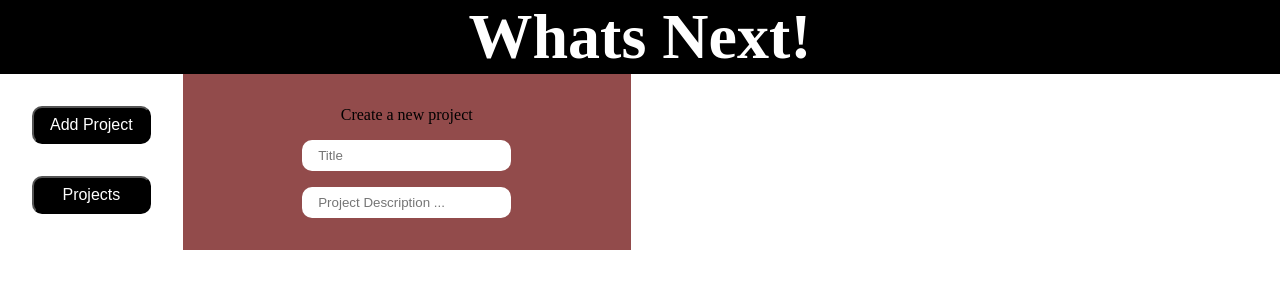
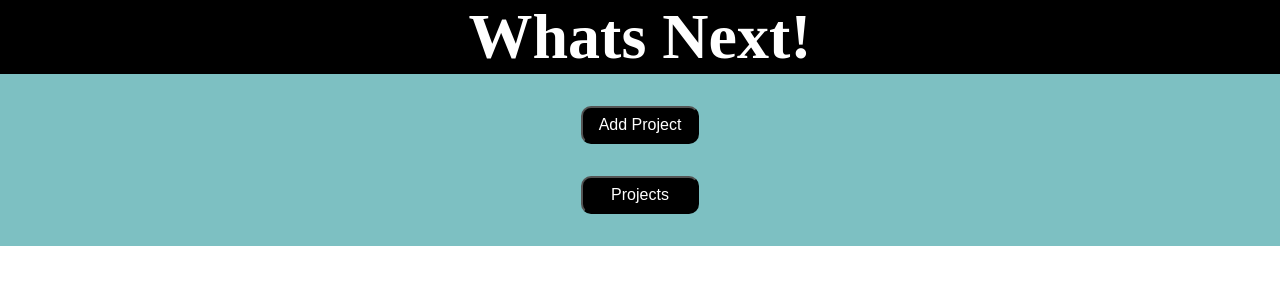
Before and after one commit to moisesg526/whats-next, a website built with webpack: page src/index.html in a window 1280 px wide. Built offline with nearby package versions, Linux system fonts and the light colour scheme.

Commit message:
Fixed an issue with setting div attribute to class for content on index file. Also set the form to display none

```diff
--- a/src/add.js
+++ b/src/add.js
@@ -1,10 +1,8 @@
-import "./style.css";
 export default function add() {
   let display = document.createElement("div");
   display.setAttribute("id", "add-project");
 
   let form = document.createElement("form");
-  form.setAttribute("method", "post");
 
   let create = document.createElement("label");
   create.textContent = "Create a new project";
@@ -19,9 +17,13 @@ export default function add() {
   details.setAttribute("name", "details");
   details.setAttribute("placeholder", "Project Description ...");
 
+  let addBtn = document.createElement("button");
+  addBtn.textContent = "Create";
+
   form.appendChild(create);
   form.appendChild(title);
   form.appendChild(details);
+  form.appendChild(addBtn);
 
   display.appendChild(form);
 
--- a/src/index.html
+++ b/src/index.html
@@ -6,11 +6,6 @@
     <title>Whats Next</title>
   </head>
   <body>
-    <div class="content">
-      <!-- <nav>
-        <button id="all">All Projects</button>
-        <button id="add">Add Project</button>
-      </nav> -->
-    </div>
+    <div class="content"></div>
   </body>
 </html>
--- a/src/index.js
+++ b/src/index.js
@@ -4,14 +4,19 @@ import "./style.css";
 
 function content() {
   let content = document.querySelector(".content");
+
   let header = document.createElement("header");
   content.appendChild(header);
 
   let h1 = document.createElement("h1");
   h1.textContent = "Whats Next!";
   header.appendChild(h1);
-  content.appendChild(tabs());
-  content.appendChild(add());
+
+  let contentBody = document.createElement("div");
+  contentBody.setAttribute("class", "contentBody");
+  content.appendChild(contentBody);
+  contentBody.appendChild(tabs());
+  contentBody.appendChild(add());
 
   return content;
 }
--- a/src/style.css
+++ b/src/style.css
@@ -4,6 +4,12 @@
 
 .content {
   text-align: center;
+}
+
+.contentBody {
+  background-color: #7dc0c2;
+  display: grid;
+  justify-content: center;
 }
 
 header {
@@ -23,7 +29,7 @@ nav {
   padding: 2rem;
 }
 
-nav button {
+button {
   background-color: #000;
   color: #fff;
   font-size: 1rem;
@@ -41,6 +47,7 @@ form {
   justify-content: center;
   align-items: center;
   gap: 1rem;
+  display: none;
 }
 
 input {
--- a/src/tabs.js
+++ b/src/tabs.js
@@ -1,3 +1,5 @@
+import add from "./add"
+
 export default function tabs() {
   let nav = document.createElement("nav");
 
@@ -5,6 +7,13 @@ export default function tabs() {
   add.setAttribute("id", "add");
   add.textContent = "Add Project";
   nav.appendChild(add);
+  add.addEventListener("click", function () {
+    if (add.style.display === "none") {
+      add.style.display = "block";
+    } else {
+      add.style.display = "none";
+    }
+  });
 
   let projects = document.createElement("button");
   projects.setAttribute("id", "projects");
```
